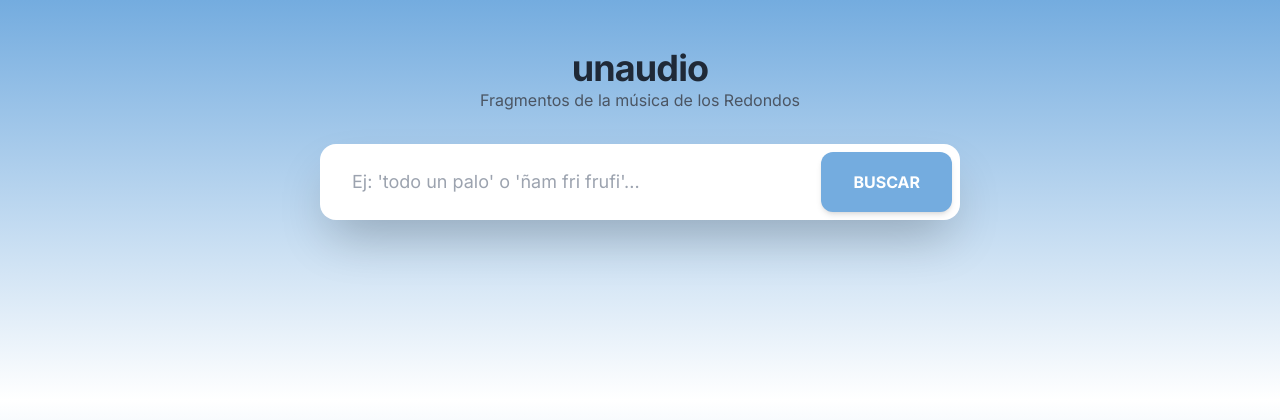
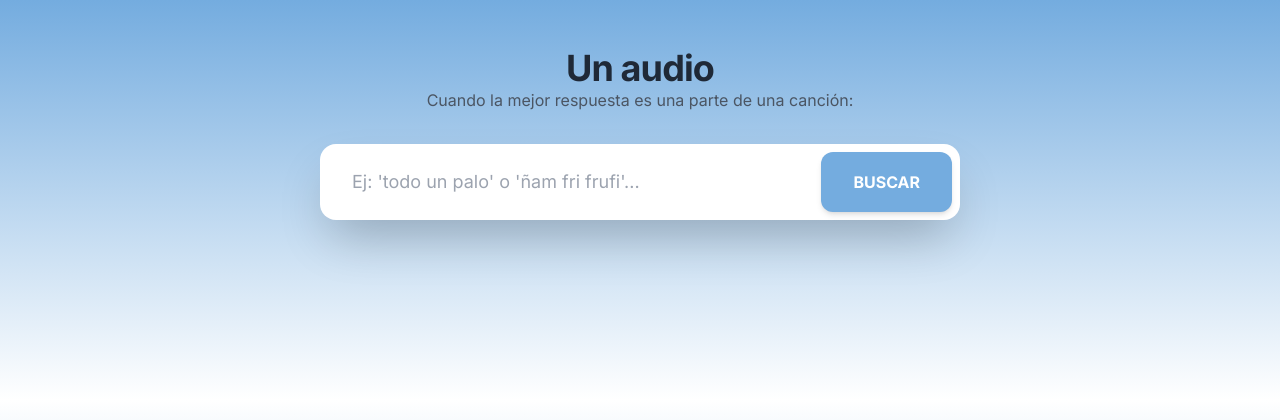
Before and after one commit to 3ll34ndr0/redo, a Python web app: template web/templates/index.html in a window 1280 px wide. Shown: the top 420 px of the page. Run offline with Jinja, Linux system fonts and the light colour scheme; the template is opened without the code that fills it, so the values that code supplies are empty; some libraries are stand-ins or nearby versions.

Commit message:
Heading: "Un audio" with the tagline below
Co-Authored-By: Claude Opus 5.5 <noreply@anthropic.com>

```diff
--- a/web/templates/index.html
+++ b/web/templates/index.html
@@ -3,7 +3,7 @@
 <head>
     <meta charset="UTF-8">
     <meta name="viewport" content="width=device-width, initial-scale=1.0">
-    <title>unaudio | Buscador</title>
+    <title>Un audio | Buscador</title>
     <script src="https://cdn.tailwindcss.com"></script>
     <link href="https://fonts.googleapis.com/css2?family=Inter:wght@400;700&display=swap" rel="stylesheet">
     <style>
@@ -33,8 +33,8 @@
 <body class="bg-argentina min-h-screen pb-20">
 
     <header class="text-center pt-12 pb-8">
-        <h1 class="text-4xl font-extrabold text-gray-800 tracking-tight">unaudio</h1>
-        <p class="text-gray-600 font-medium">Fragmentos de la música de los Redondos</p>
+        <h1 class="text-4xl font-extrabold text-gray-800 tracking-tight">Un audio</h1>
+        <p class="text-gray-600 font-medium">Cuando la mejor respuesta es una parte de una canción:</p>
     </header>
 
     <main class="max-w-2xl mx-auto px-4">
```
Also changed, not shown: web/tests/smoke_test.py (+1 -1 lines).
